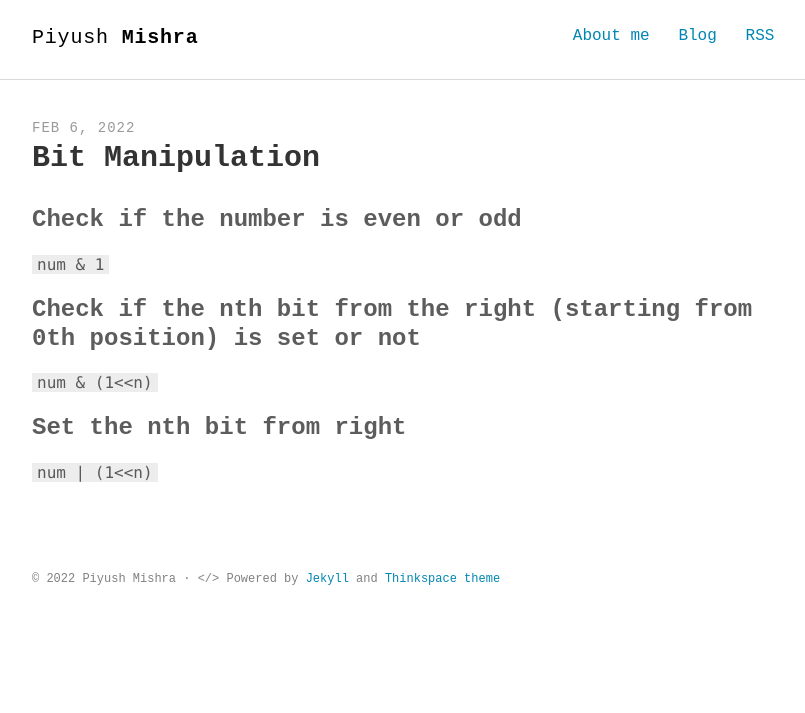
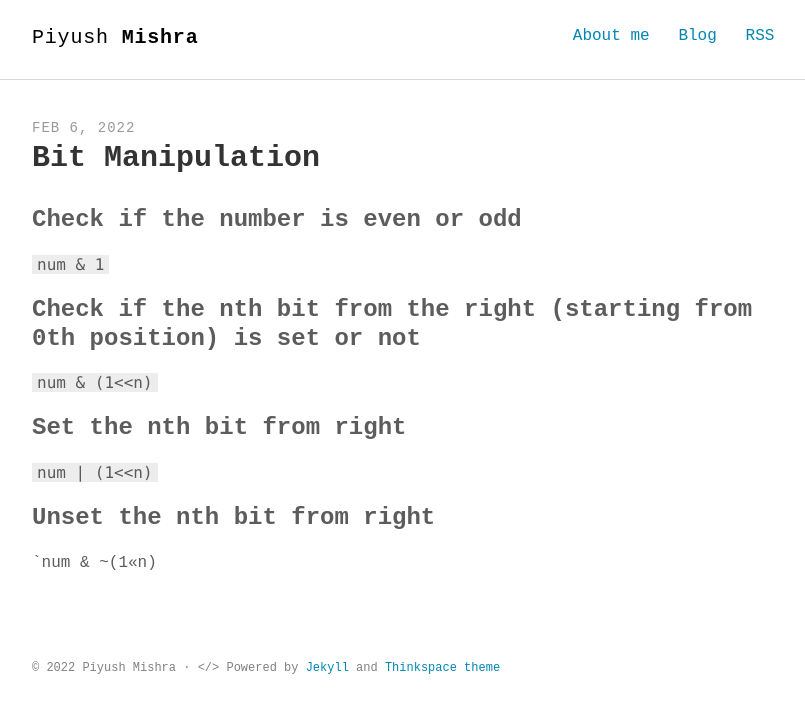
Before and after one commit to piymis/piymis.github.io, a Jekyll site: the page built from _posts/2022-02-06-bit-manipulation.markdown, in a window 1280 px wide. Shown: the top 713 px of the page, without its empty margins (232-1037 px from the left). Built offline with Jekyll 4.4.1, drawn with Linux system fonts in a browser that asks for light colours; some web fonts are replaced; our own code applies the rules of GitHub Pages for plain Markdown files; a script that is not in the unit is left out.

Commit message:
Updated Bit Manipulation

```diff
--- a/_posts/2022-02-06-bit-manipulation.markdown
+++ b/_posts/2022-02-06-bit-manipulation.markdown
@@ -16,3 +16,7 @@ categories:
 ### Set the nth bit from right
 
 `num | (1<<n)`
+
+### Unset the nth bit from right
+
+`num & ~(1<<n)
```
